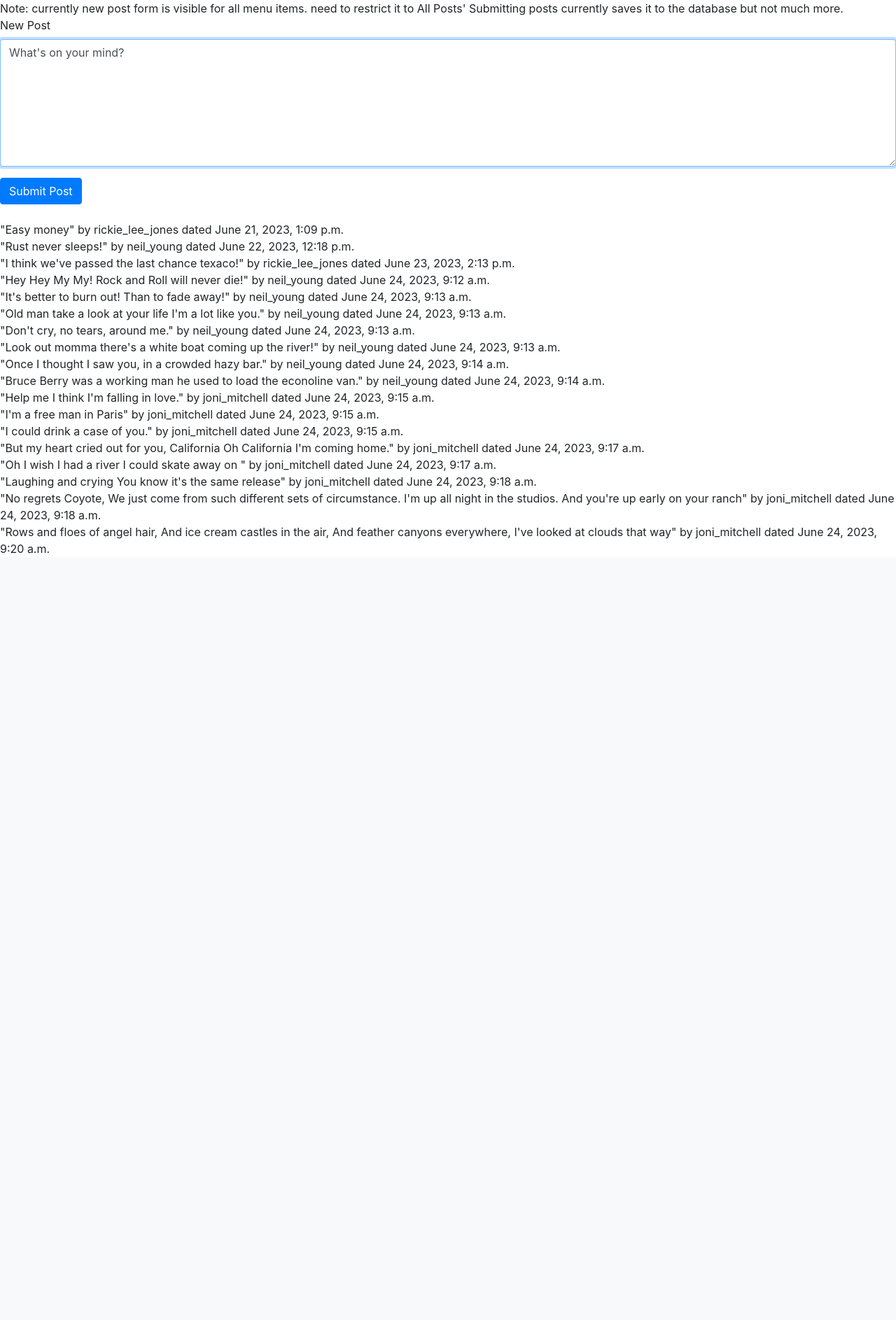
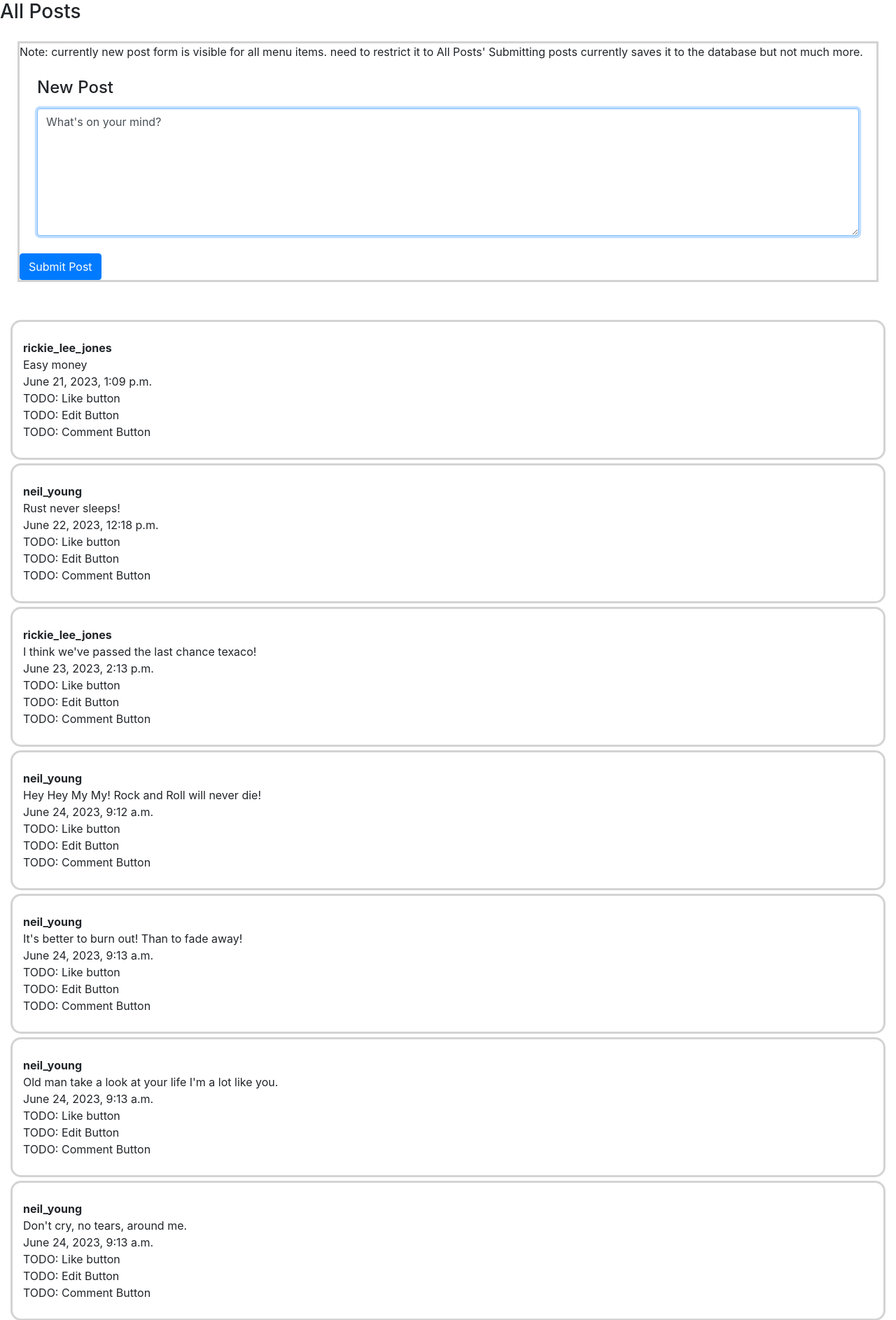
Before and after one commit to hoomanhorsey/cs50web, a Django app: page / in a window 1280 px wide. Shown: the part 56-1942 px from the top of the page at 70% size. Before the commit the page ends 847 px from the top, so only its background shows below. Run offline with Django 3.2, Linux system fonts and the light colour scheme; a user stored in the database is signed in; data comes from the database, SQL or seed files in the repository; both versions use the stored data as it was after the commit; parts of the project's set-up code (start-up, migrations or seed data) failed here and were passed over; some libraries are stand-ins or nearby versions.

Commit message:
refining look of project 4

```diff
--- a/project4/network/network/templates/network/index.html
+++ b/project4/network/network/templates/network/index.html
@@ -4,24 +4,38 @@
 
 {% if user.is_authenticated %}
 
+<h3>
+All Posts
+</h3>
+
+
+<div style="border-style: solid; border-color: lightgrey;  margin: 25px 25px 25px 25px">
+
 <form action="{% url 'index' %}" method="post">
     {% csrf_token %}
     Note: currently new post form is visible for all menu items. need to restrict it to All Posts'
     Submitting posts currently saves it to the database but not much more.
 
-    <div class="form-group">
-        <label for="post_content">New Post</label>
+    <div style="border-style: invisible; border-color: lightgrey; margin: 25px 25px 25px 25px" class="form-group">
+        <label for="post_content"><h4>New Post</h4></label>
         <textarea autofocus class="form-control" name="post_content" placeholder="What's on your mind?" rows="7">What's on your mind? </textarea>
     </div>
 
     <input class="btn btn-primary" type="submit" value="Submit Post">
 </form>
+
+</div>
 <br>
 
+<div>
 {% for p in posts %}
-    "{{p.content}}" by {{p.user}} dated {{p.timestamp}}<br>
+<p style="border-style: solid; border-radius:15px; border-color: lightgrey; margin: 5px 15px 5px 15px; padding:25px 15px 25px 15px; ">
+    <strong>{{p.user}}</strong><br>{{p.content}}<br>{{p.timestamp}} <br>TODO: Like button<br>
+    TODO: Edit Button<br>
+    TODO: Comment Button</p>
+
 {% endfor %}
-
+</div>
 {% endif %}
 
 {% endblock %}
--- a/project4/network/network/views.py
+++ b/project4/network/network/views.py
@@ -16,7 +16,7 @@ def index(request):
     if request.method == "POST":
 
         post_content = request.POST["post_content"]
-        print(post_content)
+        #print(post_content)
 
         post = Post(content=post_content, user=current_user)
         post.save()
```
Also changed, not shown: project4/network/db.sqlite3.
